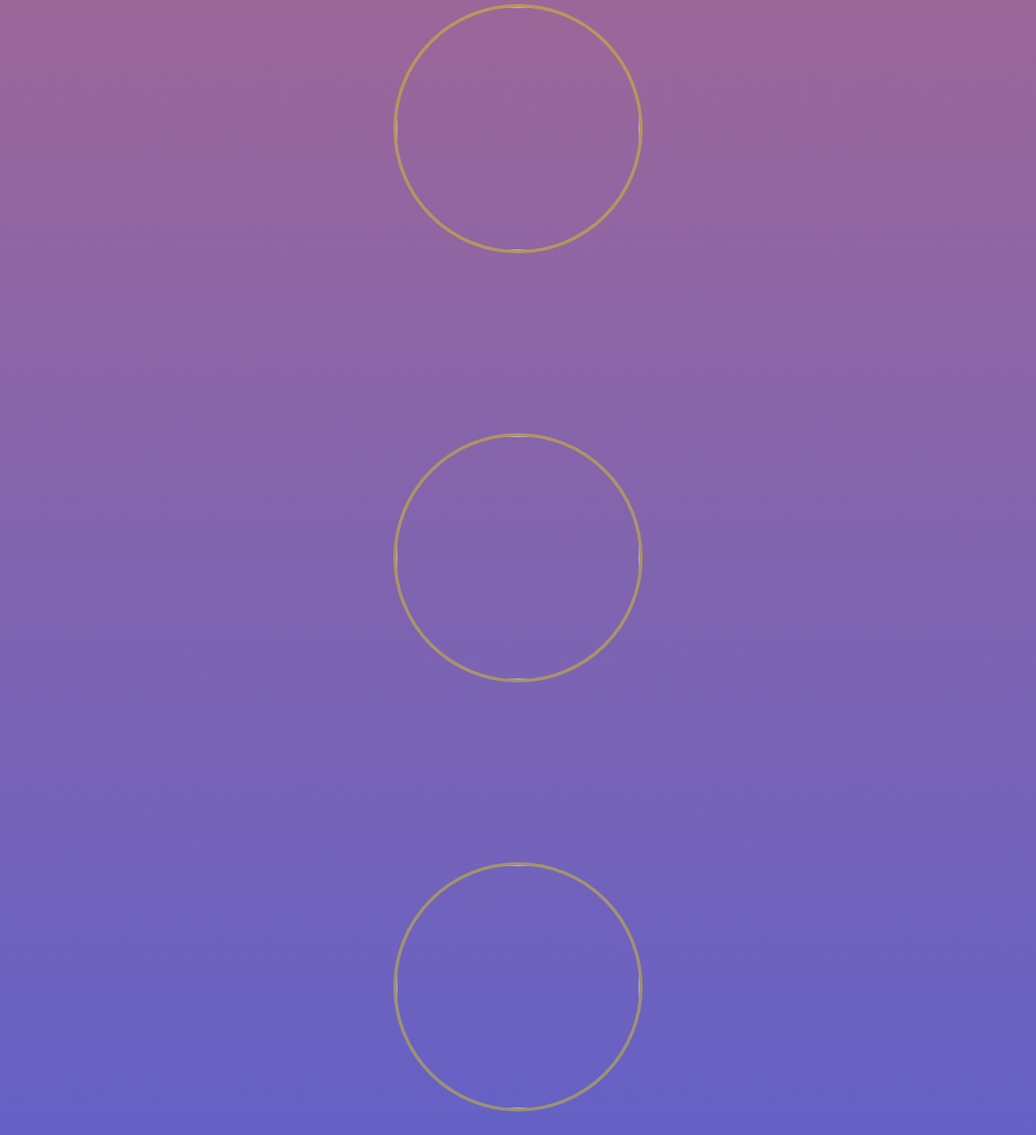
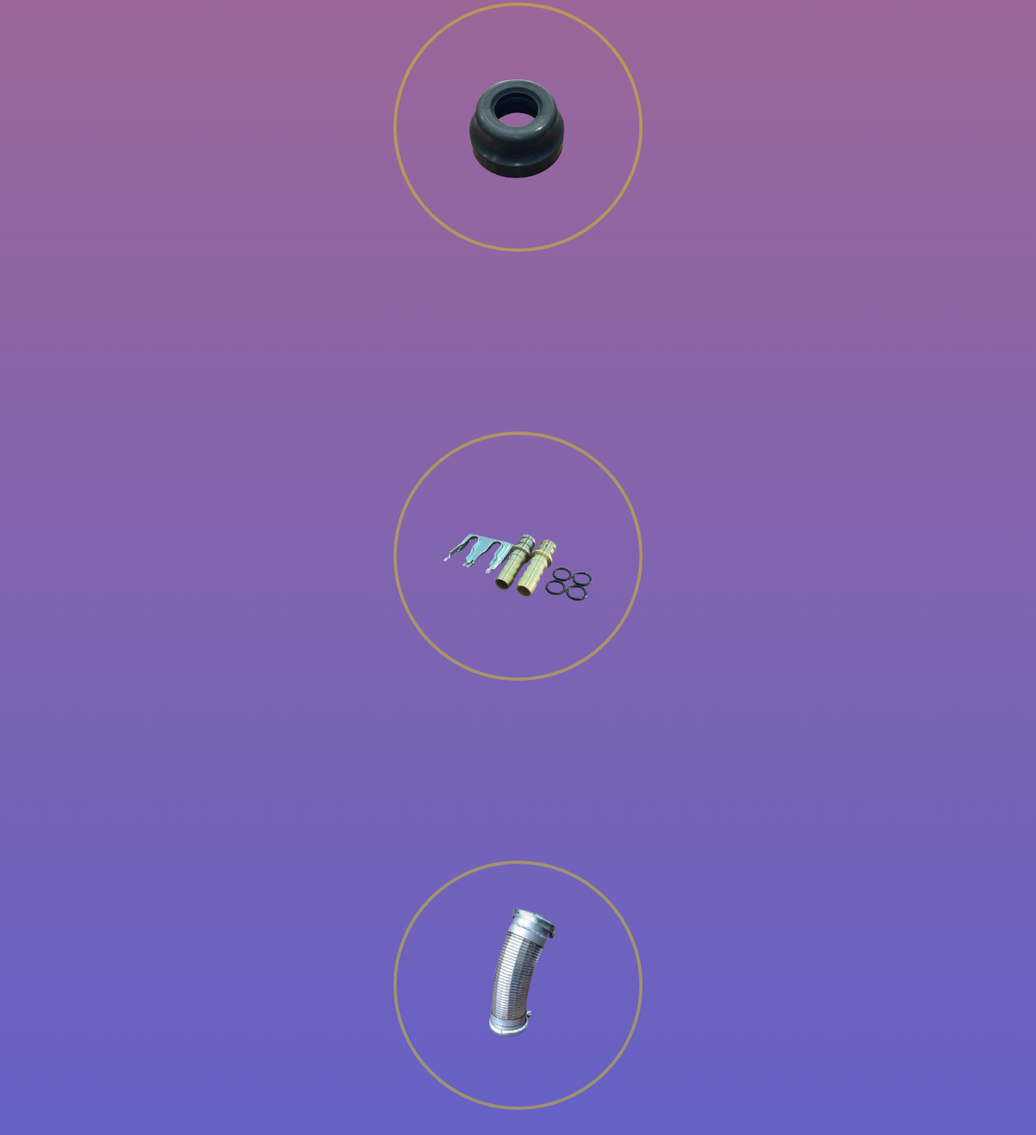
Before and after one commit to ahmadbasbas7-debug/my-portfolio, a plain HTML site: page index.html in a window 1280 px wide. Shown: the part 1396-2798 px from the top of the page at 81% size. Drawn offline with Linux system fonts and the light colour scheme.

Commit message:
Update index.html

```diff
--- a/index.html
+++ b/index.html
@@ -23,7 +23,7 @@
 <div class="content1">
   <input type="checkbox" id="product1" class="toggle-box">
   <label for="product1">
-    <img class="img1" src="imgs/pic1.png">
+    <img class="img1" src="pic1.png">
   </label>
   <div class="popup-overlay">
     <div class="popup-box">
@@ -42,7 +42,7 @@
 <div class="content1">
   <input type="checkbox" id="product2" class="toggle-box">
   <label for="product2">
-    <img class="img1" src="imgs/pic2.png">
+    <img class="img1" src="pic2.png">
   </label>
   <div class="popup-overlay">
     <div class="popup-box">
@@ -62,7 +62,7 @@
 <div class="content1">
   <input type="checkbox" id="product3" class="toggle-box">
   <label for="product3">
-    <img class="img1" src="imgs/pic3.png">
+    <img class="img1" src="pic3.png">
   </label>
   <div class="popup-overlay">
     <div class="popup-box">
@@ -80,7 +80,7 @@
 <div class="content1">
   <input type="checkbox" id="product4" class="toggle-box">
   <label for="product4">
-    <img class="img1" src="imgs/pic4.png">
+    <img class="img1" src="pic4.png">
   </label>
   <div class="popup-overlay">
     <div class="popup-box">
@@ -97,7 +97,7 @@
 <div class="content1">
   <input type="checkbox" id="product5" class="toggle-box">
   <label for="product5">
-    <img class="img1" src="imgs/pic5.png">
+    <img class="img1" src="pic5.png">
   </label>
   <div class="popup-overlay">
     <div class="popup-box">
```
